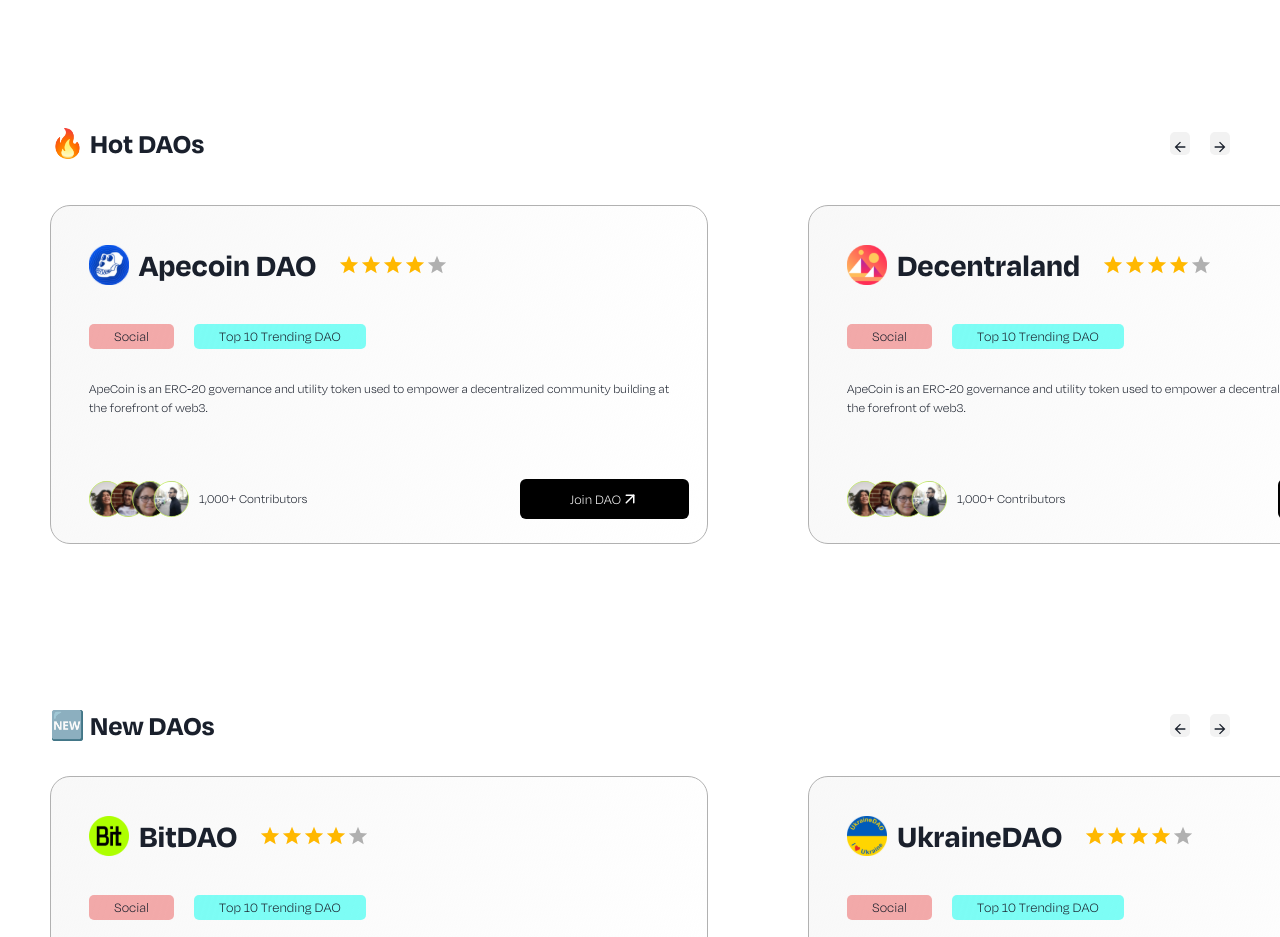
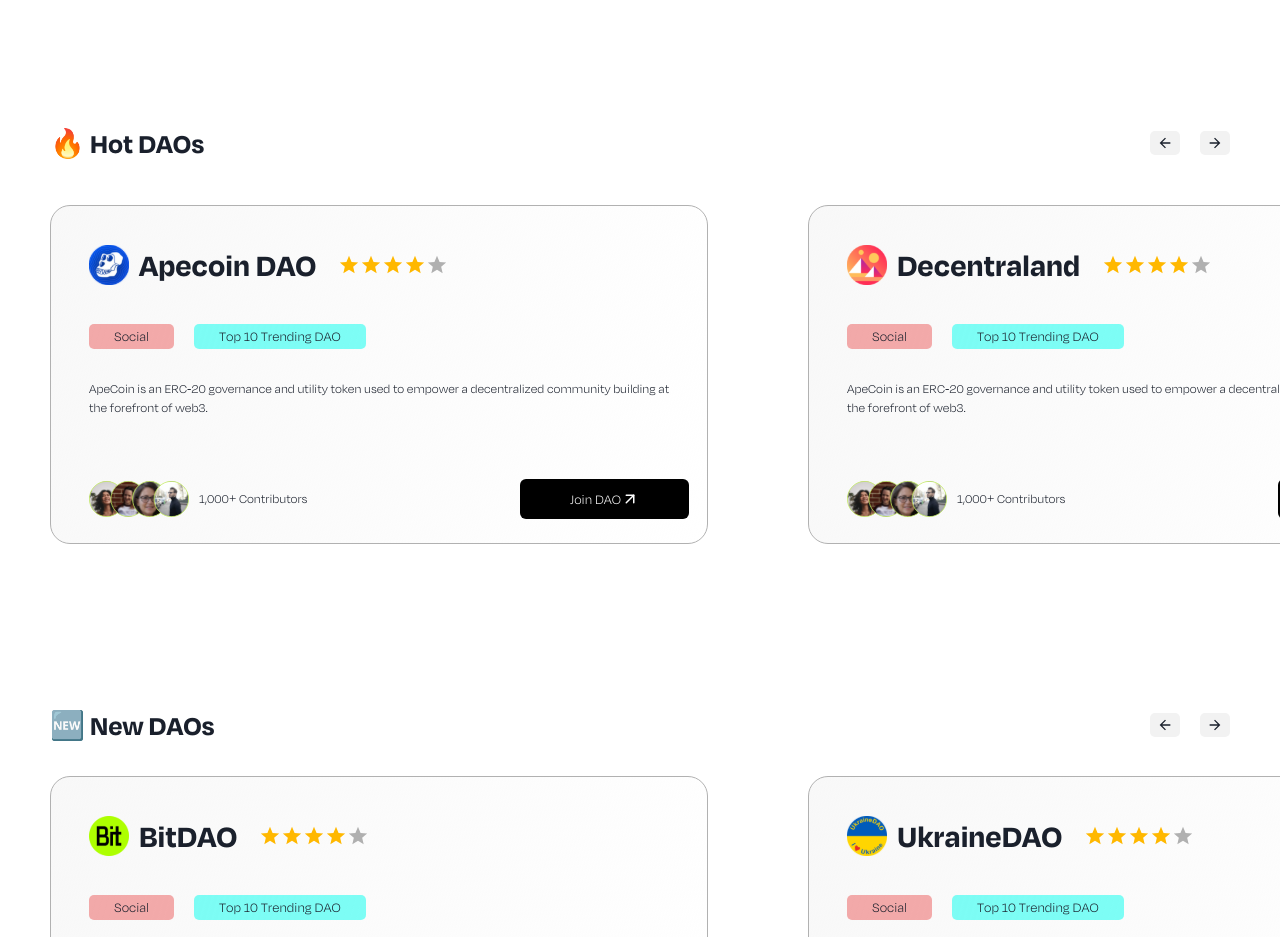
Before and after one commit to iamAbayomi/dao-open-challenge, a Next.js app: page / in a window 1280 px wide. Shown: the part 1460-2397 px from the top of the page. Built offline with nearby package versions, Linux system fonts and the light colour scheme.

Commit message:
feat: increased scrollbar padding

```diff
--- a/components/DiscoverSection/index.tsx
+++ b/components/DiscoverSection/index.tsx
@@ -25,14 +25,14 @@
                 background={"#F2F2F2"}
                 maxWidth={"max-content"}
                 borderRadius={"5px"}
-                p={"7px 2px 0px 2px"}
+                p={"4px 7px 4px 7px"}
               >
                 <IoMdArrowBack />
               </Box>
               <Box
                 background={"#F2F2F2"}
                 ml={"20px"}
-                p={"7px 2px 0px 2px"}
+                p={"4px 7px 4px 7px"}
                 maxWidth={"max-content"}
                 borderRadius={"5px"}
               >
@@ -69,14 +69,14 @@
                 background={"#F2F2F2"}
                 maxWidth={"max-content"}
                 borderRadius={"5px"}
-                p={"7px 2px 0px 2px"}
+                p={"4px 7px 4px 7px"}
               >
                 <IoMdArrowBack />
               </Box>
               <Box
                 background={"#F2F2F2"}
                 ml={"20px"}
-                p={"7px 2px 0px 2px"}
+                p={"4px 7px 4px 7px"}
                 maxWidth={"max-content"}
                 borderRadius={"5px"}
               >
```
